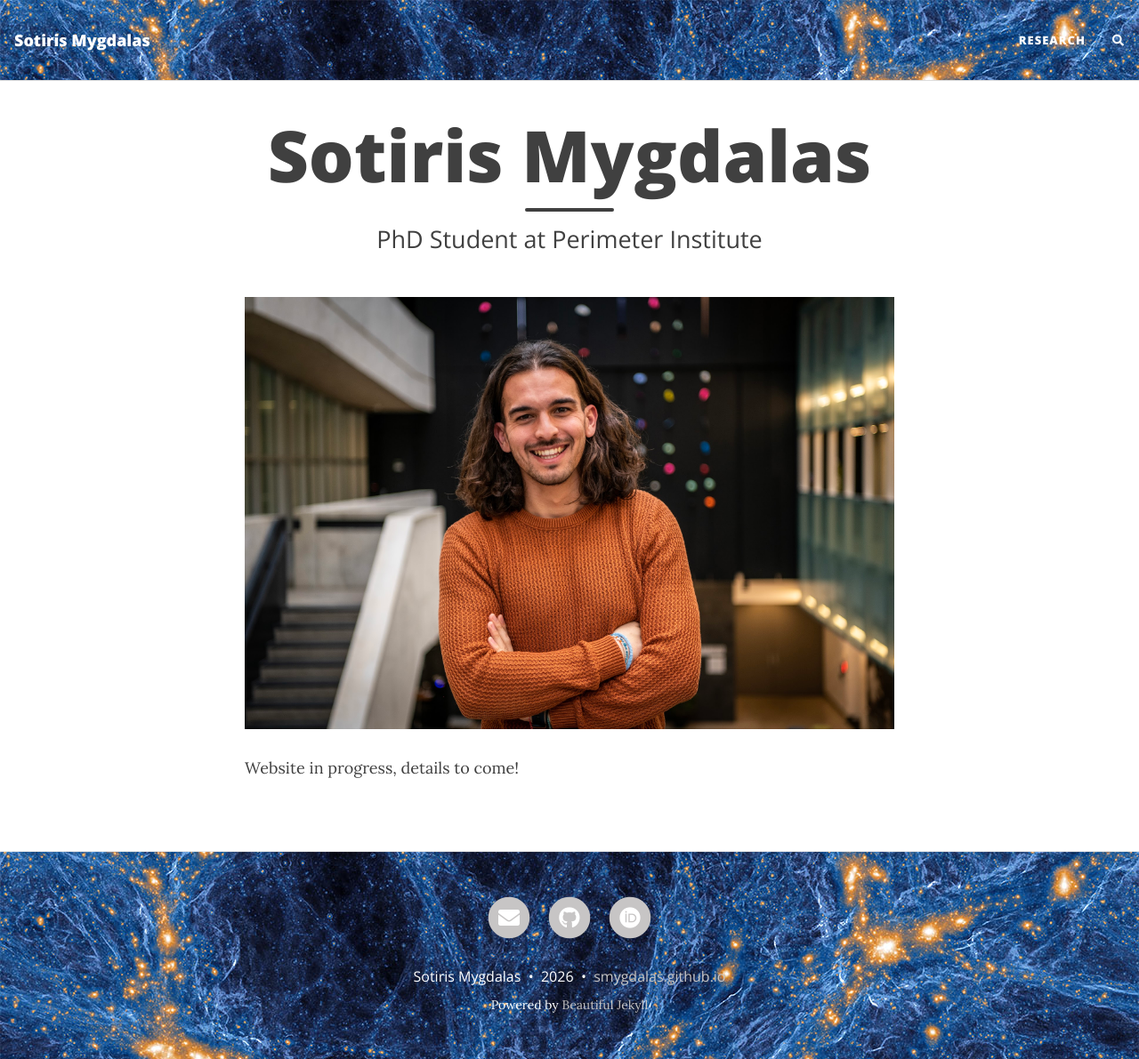
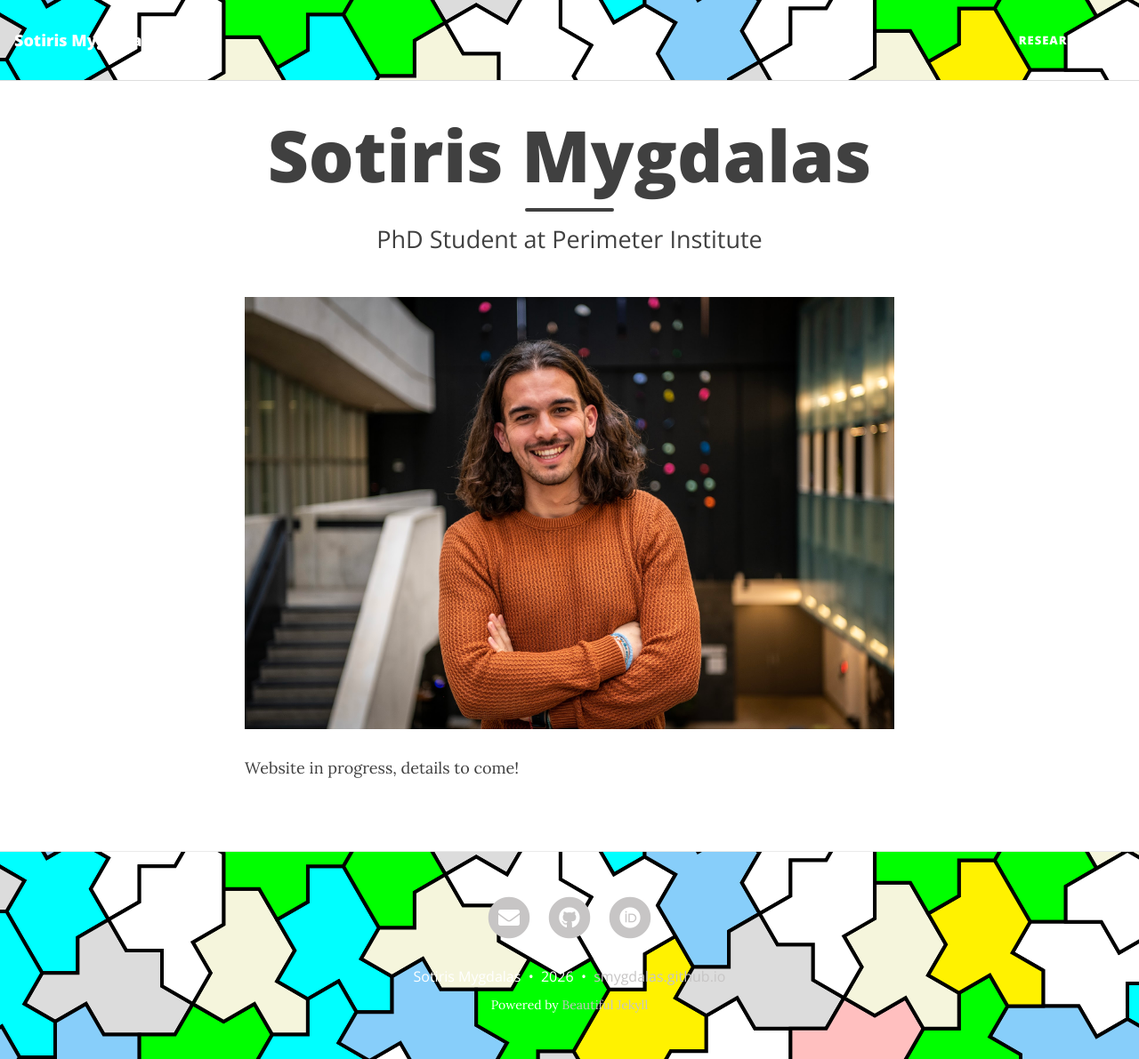
Before and after one commit to smygdalas/SMygdalas.github.io, a Jekyll site: the page built from index.md, in a window 1280 px wide and 1191 px high. Shown: the whole window at 89% size. Built offline with Jekyll 4.4.1, drawn with Linux system fonts in a browser that asks for light colours; nearby versions of some CDN libraries; comment, search, counter and statistics services are not loaded.

Commit message:
Update header image _config.yml

```diff
--- a/_config.yml
+++ b/_config.yml
@@ -152,10 +152,8 @@ footer-hover-col: "#0085A1"
 # Alternatively, the navbar, footer, and page background can be set to an image
 # instead of colour
 
-navbar-img: "/assets/img/tng_cosmicweb.jpg"
-footer-img: "/assets/img/tng_cosmicweb.jpg"
-# navbar-img: "/assets/img/ksz.jpg"
-# footer-img: "/assets/img/ksz.jpg"
+navbar-img: "/assets/img/penrosetile.png"
+footer-img: "/assets/img/penrosetile.png"
 #page-img: "/assets/img/bgimage.png"
 
 # Suggest a colour for mobile browsers to use as the browser's theme. This is only supported by a few mobile browsers.
```
